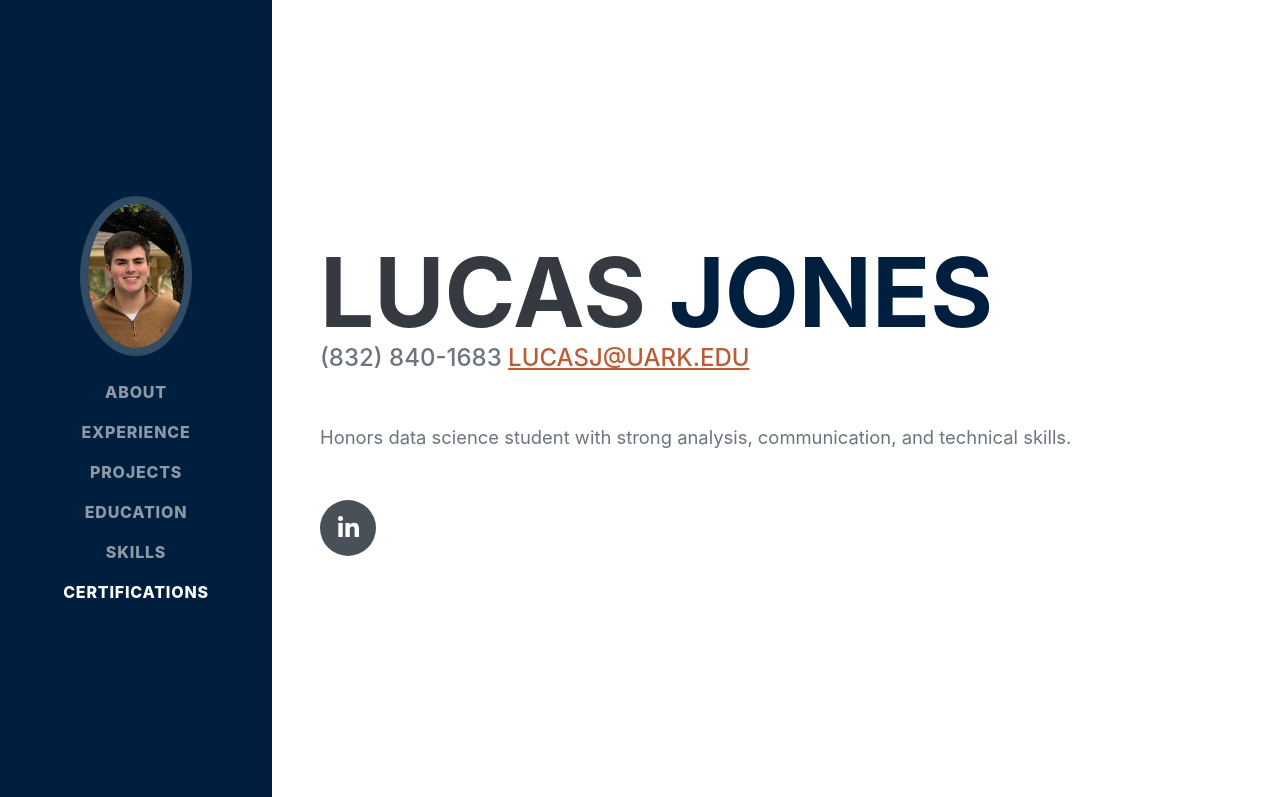
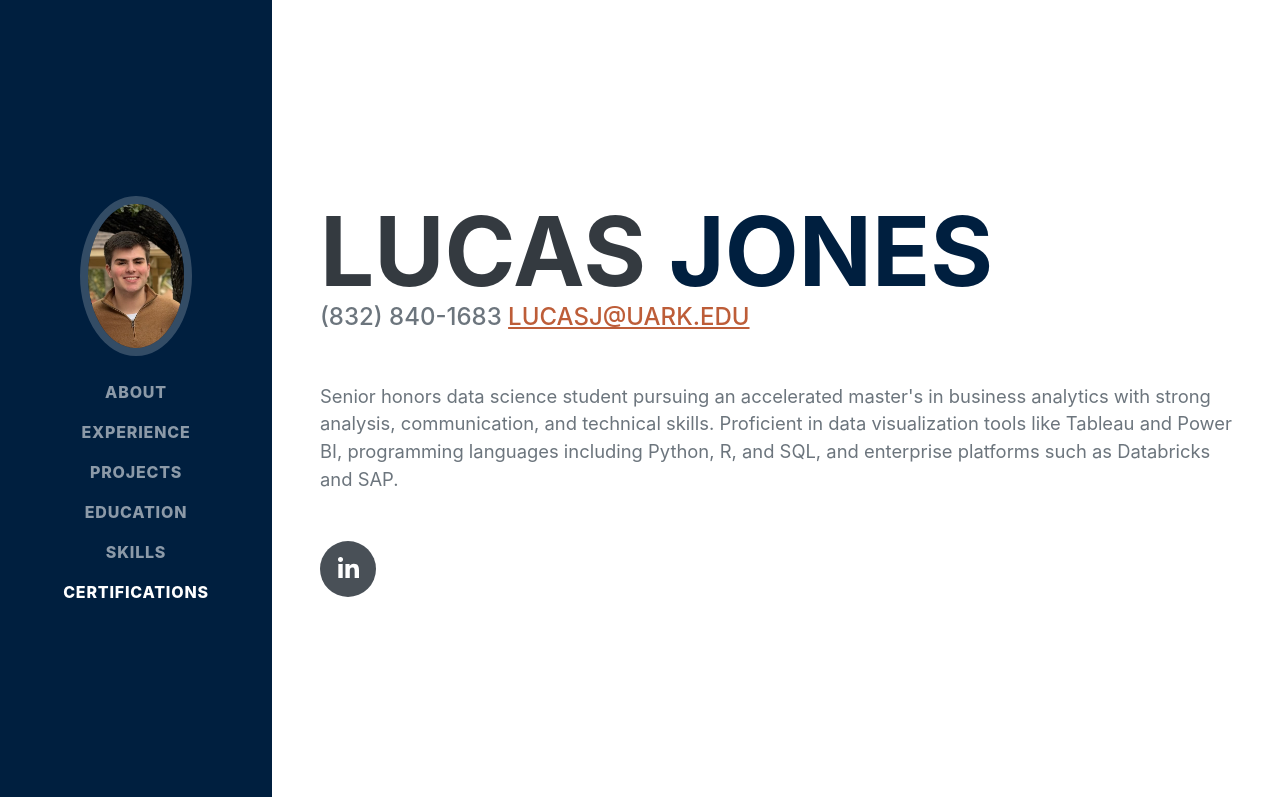
Before and after one commit to Lucaspj1/lucaspjones.github.io, a plain HTML site: page index.html in a window 1280 px wide. Shown: the top 797 px of the page. Drawn offline with nearby package versions, Linux system fonts and the light colour scheme; a web font is replaced by a local one.

Commit message:
Update index.html

```diff
--- a/index.html
+++ b/index.html
@@ -52,7 +52,7 @@
                     (832) 840-1683
                     <a href="mailto:lucasj@uark.edu">lucasj@uark.edu</a>
                 </div>
-                <p class="lead mb-5">Honors data science student with strong analysis, communication, and technical skills.</p>
+                <p class="lead mb-5">Senior honors data science student pursuing an accelerated master's in business analytics with strong analysis, communication, and technical skills. Proficient in data visualization tools like Tableau and Power BI, programming languages including Python, R, and SQL, and enterprise platforms such as Databricks and SAP.</p>
                 <div class="social-icons">
                     <a class="social-icon" href="https://www.linkedin.com/in/lucaspjones" target="_blank"><i class="fab fa-linkedin-in"></i></a>
                 </div>
```
